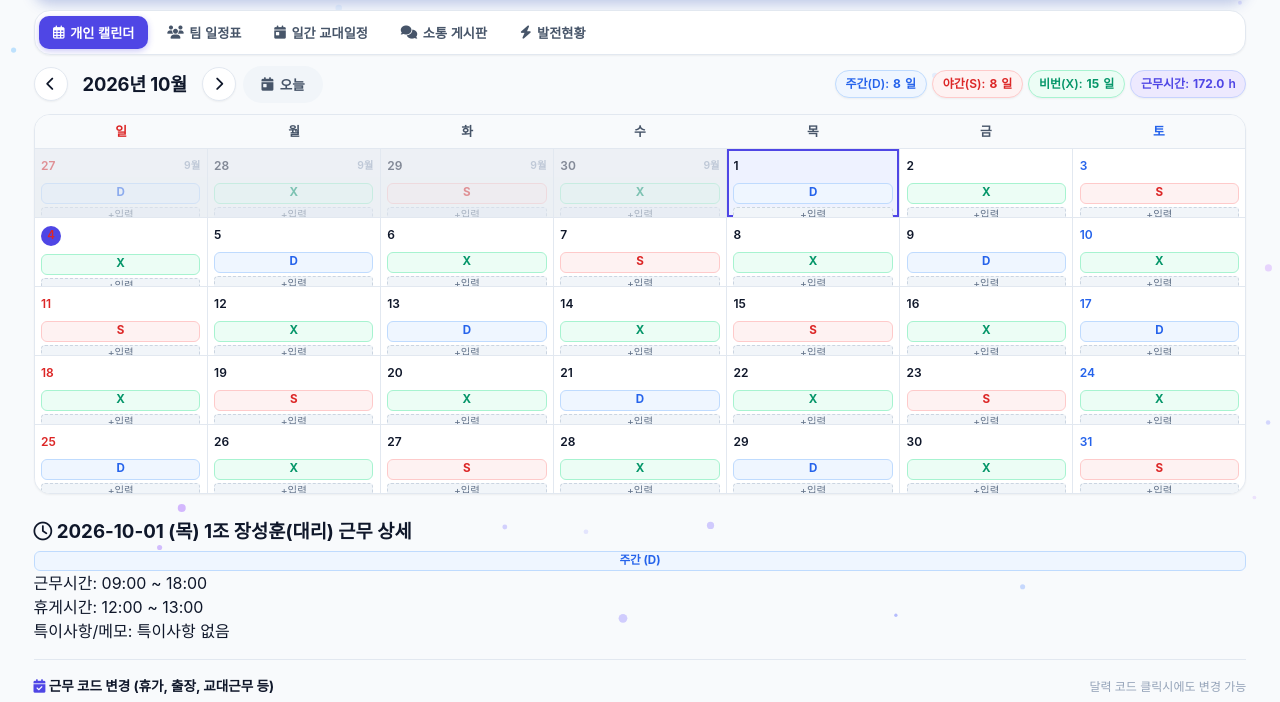
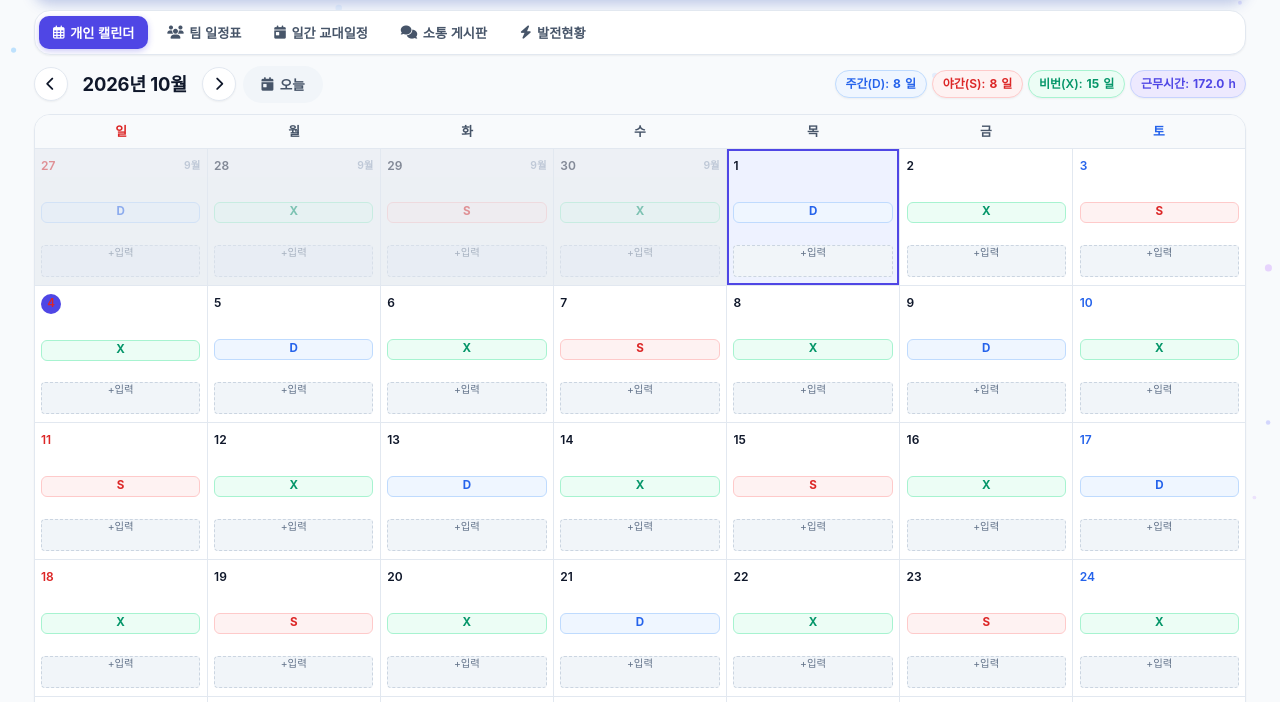
Before and after one commit to GMtester1/nakdong_power, a website: page index.html in a window 1280 px wide. Shown: the part 78-780 px from the top of the page. Drawn offline with nearby package versions, Linux system fonts and the light colour scheme; no server answers; a web font is replaced by a local one.

Commit message:
Adjust calendar cell height to 136px
Increased the height of calendar cells from 68px to 136px.

```diff
--- a/style.css
+++ b/style.css
@@ -590,7 +590,7 @@ body {
 /* 개인캘린더 일자 칸 세로 크기 200% 조정 (기존 68px -> 136px) */
 #myCalendarGrid .calendar-cell {
   min-height: 68px;
-  height: 68px;
+  height: 136px;
   max-height: 136px;
   padding: 0.5rem 0.4rem;
 
```
